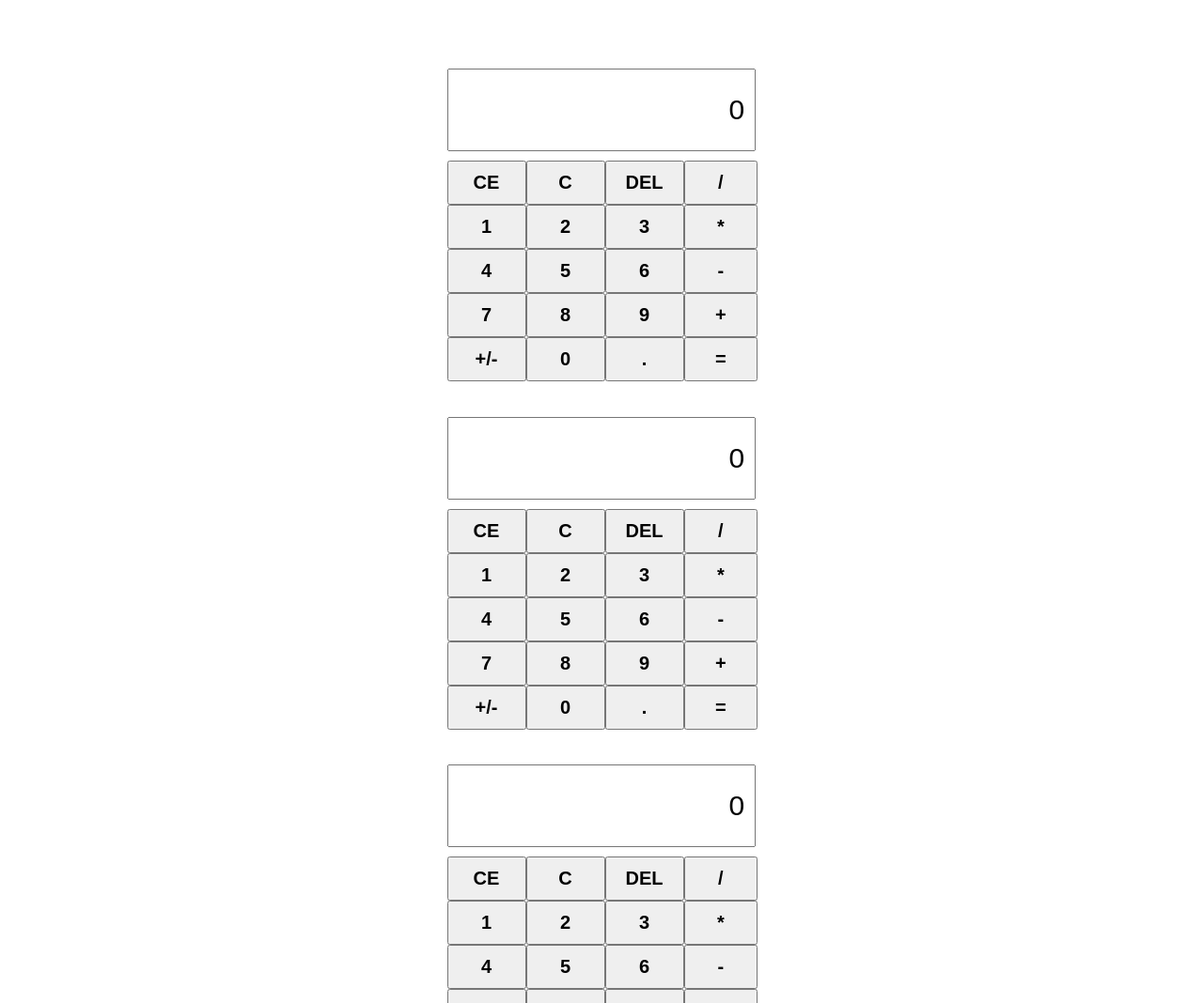
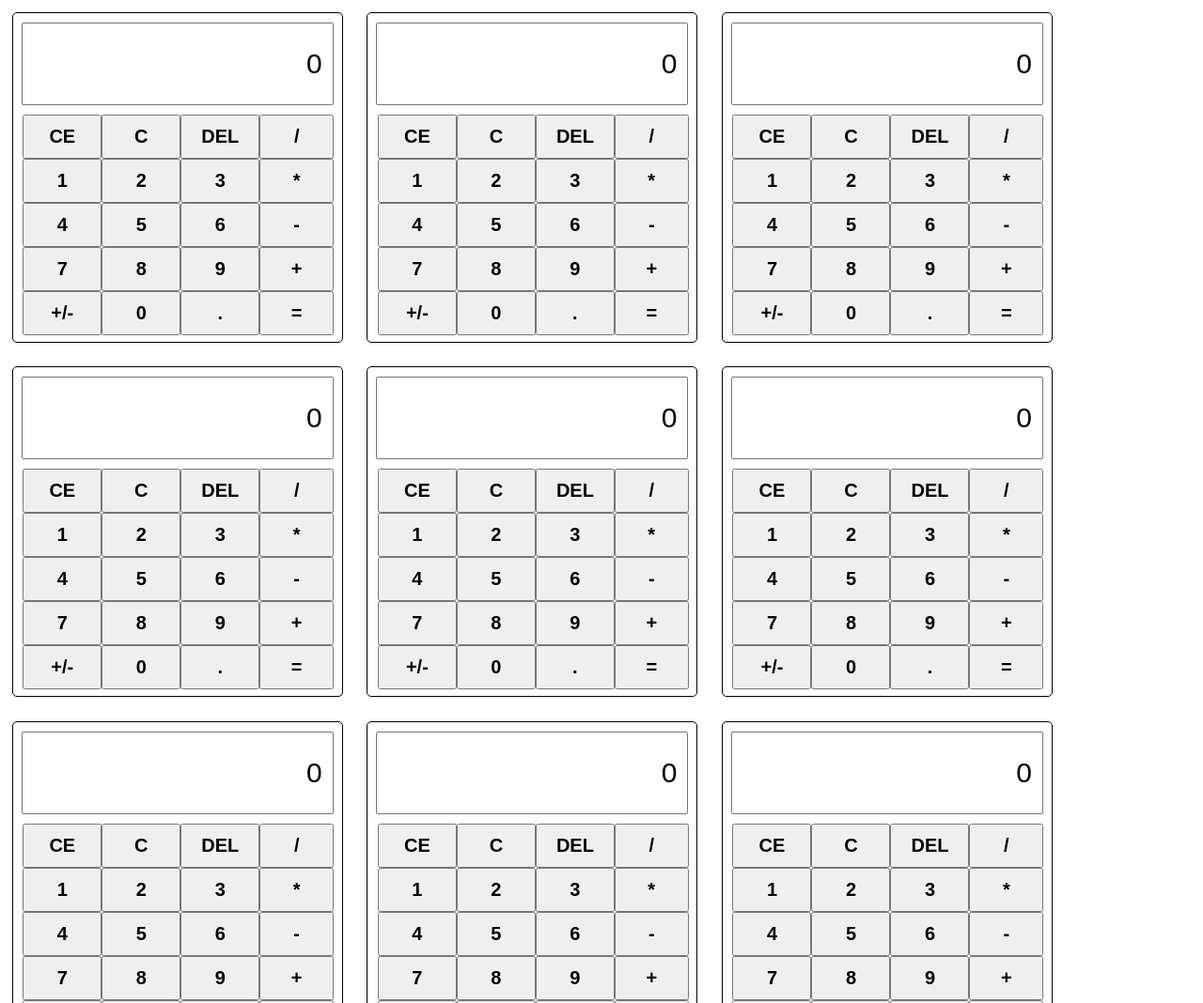
Before and after one commit to theforcee/calculator-mvc, a plain HTML site: page index.html in a window 1280 px wide. Shown: the top 1068 px of the page at 94% size. Drawn offline with Linux system fonts and the light colour scheme.

Commit message:
100 calc mvc

```diff
--- a/js/scripts.js
+++ b/js/scripts.js
@@ -1,12 +1,14 @@
-var _index = 0;
 class Model {
     constructor() {
         this.buttons = [];
     }
 }
 class View {
-    constructor() {
-        this.calc = document.getElementById("root");
+    constructor(index) {
+        this.indexView = index;
+        this.root = document.getElementById("root");
+        this.calculator = document.createElement("div");
+        this.calculator.className = "calculator";
         this.input = document.createElement("input");
         this.input.className = "result";
         this.input.readOnly = true;
@@ -16,9 +18,15 @@ class View {
         this.buttons.className = "button-grid";
         this.operators = document.createElement("div");
         this.operators.className = "operators";
-        this.calc.append(this.input, this.buttons, this.operators);
+
+        this.root.append(this.calculator);
+
+        const calc = document.getElementsByClassName("calculator")[this.indexView];
+        calc.appendChild(this.input);
+        calc.appendChild(this.buttons);
+        calc.appendChild(this.operators);
+
         this.buttonsList = [];
-        this.indexView = 0;
     }
 
     render() {
@@ -36,20 +44,15 @@ class View {
         document.getElementsByClassName("result")[this.indexView].value = string;
     }
 }
-
 class Controller {
     constructor(model, view) {
-        this.indexController = _index;
-
         this.model = model;
         this.view = view;
-        this.view.indexView = _index;
+        this.indexController = this.view.indexView;
 
         this.generateButtons();
         this.view.buttonsList = this.model.buttons;
-        this.view.render(); //ok
-
-        _index++;
+        this.view.render();
     }
 
     createButton(text, val, type) {
@@ -64,7 +67,6 @@ class Controller {
         var idResult = document.getElementsByClassName("result")[this.indexController];
 
         if (type === "others") {
-            // idResult = this.view.getInput.id;
             switch (text) {
                 case "CE":
                     break;
@@ -76,8 +78,8 @@ class Controller {
                 case "DEL":
                     button.onclick = function () {
                         var valResult = idResult.value;
-                        if (valResult != 0) {
-                            if (valResult.length == 1) valResult = 0;
+                        if (valResult != "0") {
+                            if (valResult.length == 1) idResult.value = 0;
                             else {
                                 //last character = number: delete 1 character
                                 let character = valResult.substr(valResult.length - 1, 1);
@@ -116,11 +118,9 @@ class Controller {
                 default: break;
             }
         } else {
-            var _indexController = this.indexController;
+            var _index = this.indexController;
             button.onclick = function () {
-                idResult = document.getElementsByClassName("result")[_indexController];
-                console.log(_indexController);
-                console.log(document.getElementsByClassName("result")[_indexController]);
+                idResult = document.getElementsByClassName("result")[_index];
                 var _value = idResult.value;
                 if (button.className == "btn") { //button is Number
                     if (_value == 0 && val != 0) {
@@ -217,5 +217,5 @@ class Controller {
 
 const calc = new Array();
 for (var i = 0; i < 100; i++) {
-    calc[i] = new Controller(new Model(), new View());
+    calc[i] = new Controller(new Model(), new View(i));
 }
--- a/styles/styles.css
+++ b/styles/styles.css
@@ -1,6 +1,20 @@
 html {
   font-family: "Roboto", "Arial", sans-serif;
   height: 100%;
+}
+
+body {
+  margin: 0;
+}
+
+.calculator {
+  float: left;
+  text-align: center;
+  max-width: 350px;
+  height: 350px;
+  border: 1px solid black;
+  border-radius: 5px;
+  margin: 1%;
 }
 
 .button-grid,
@@ -17,17 +31,8 @@ html {
   text-align: left;
 }
 
-#root {
-  margin: 5% auto;
-  position: relative;
-  max-width: 350px;
-  height: 350px;
-  border-radius: 5px;
-  text-align: center;
-}
-
 .result {
-  width: 87%;
+  width: 88%;
   text-align: right;
   padding: 25px 10px;
   margin: 10px auto;
```
